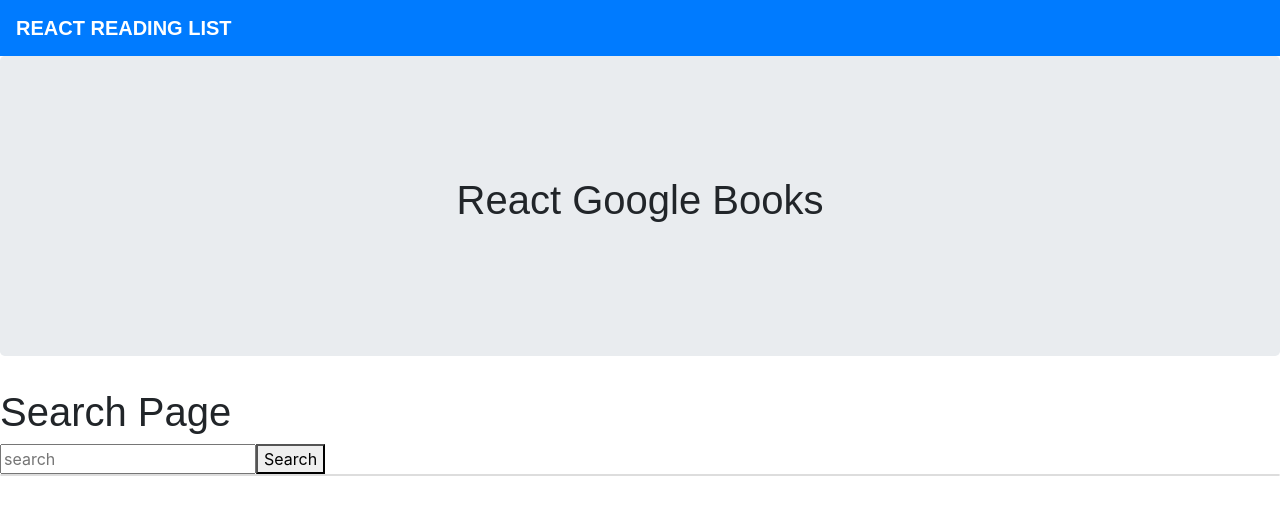
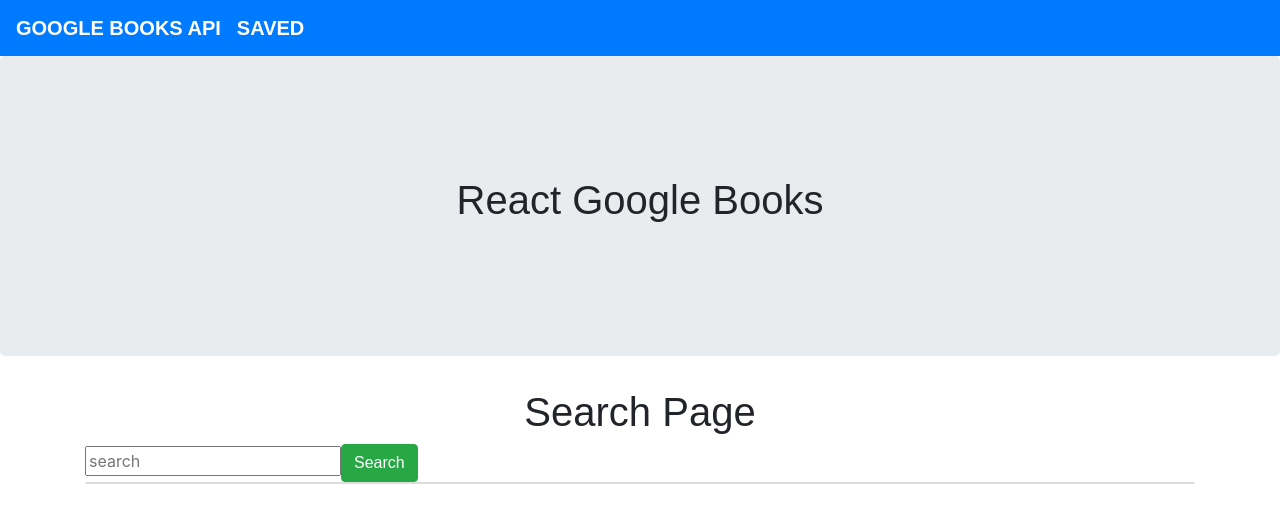
Before and after one commit to ifsilvar/Google-Books, a React (Create React App) app in the folder client/: page /search in a window 1280 px wide. Shown: the top 522 px of the page. Built offline with nearby package versions, Linux system fonts and the light colour scheme; a web font is replaced by a local one.

Commit message:
adjusted text center

```diff
--- a/client/src/App.js
+++ b/client/src/App.js
@@ -1,7 +1,7 @@
 import React from "react";
-import Books from "./pages/Books";
 import Nav from "./components/Nav";
 import Search from "./pages/Search"
+import Saved from "./pages/Saved"
 import Jumbotron from "./components/Jumbotron"
 import { BrowserRouter as Router, Route, Switch} from "react-router-dom"
 
@@ -11,11 +11,11 @@
     <div>
       <Nav />
         <Jumbotron><h1>React Google Books</h1></Jumbotron>
-        <Route exact path={["/", "/books"]}>
-          <Books />
+        <Route exact path={["/", "/search"]}>
+          <Search />
         </Route>
-        <Route exact path="/search">
-          <Search />
+        <Route exact path="/saved">
+          <Saved />
         </Route>
 
     </div>
--- a/client/src/components/Nav/index.js
+++ b/client/src/components/Nav/index.js
@@ -4,7 +4,11 @@
   return (
     <nav className="navbar navbar-expand-lg navbar-dark bg-primary">
       <a className="navbar-brand" href="/">
-        React Reading List
+        Google Books API
+      </a>
+
+      <a className="navbar-brand" href="/saved">
+        Saved
       </a>
     </nav>
   );
--- /dev/null
+++ b/client/src/pages/Saved.js
@@ -0,0 +1,3 @@
+export default function Saved(){
+    return <h1>Saved Page</h1>
+}
--- a/client/src/pages/Search.js
+++ b/client/src/pages/Search.js
@@ -38,8 +38,9 @@
 
     return (
         <div>
-
-            <h1>Search Page</h1>
+            <Container>
+            <h1 style={{textAlign: "center"}}>Search Page</h1>
+                    <div >
                         <input
                         name="search"
                         value={bookSearch}
@@ -50,10 +51,10 @@
                         <button
                             onClick={handleFormSubmit}
                             type="success"
-                className="input-lg"
+                            className="btn btn-success"
                             >Search
                         </button>
-
+                    </div>
                 <List>
                     {books.map(book => {
                     return (
@@ -63,11 +64,10 @@
                             {book.volumeInfo.title} by {book.volumeInfo.authors}
                             </strong>
                             </a>
-                      <DeleteBtn onClick={() =>{}} />
                         </ListItem>
                     );
                     })}
                 </List>
-
+            </Container>
         </div>
     )}
```
Also changed, not shown: 1 other file (tests, documents, lock files or other folders). Lines whose indentation alone changed are shown as unchanged.
